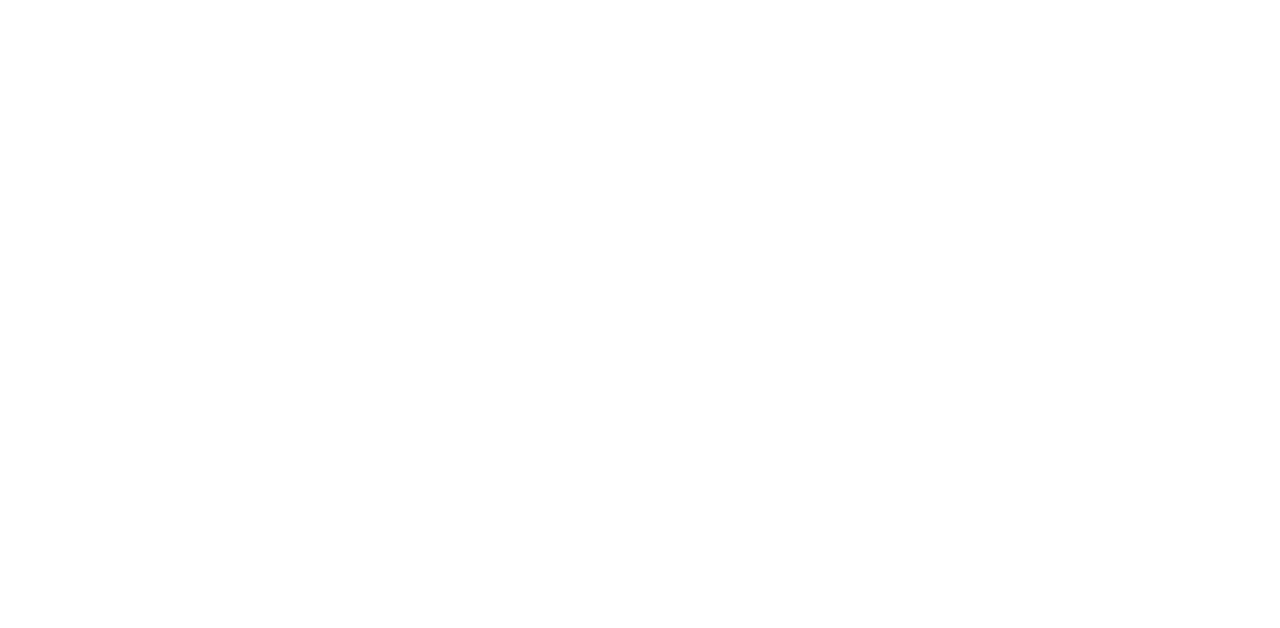
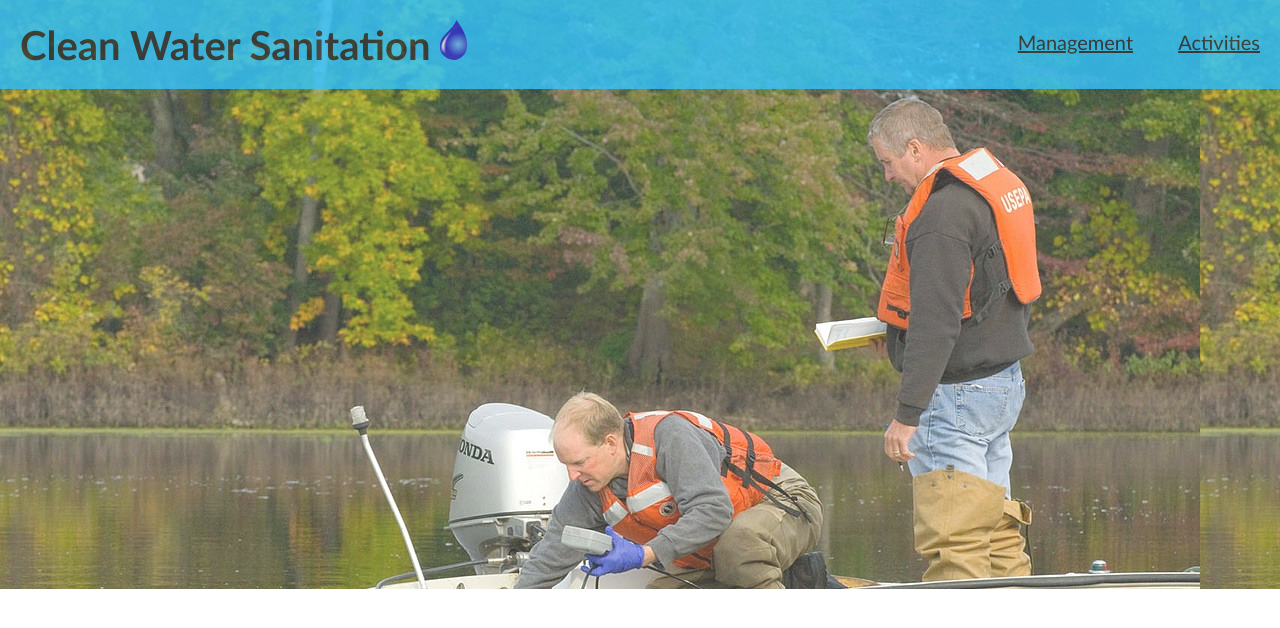
Before and after one commit to jljlspeedrunning/code_comp, a plain HTML site: page activities.html in a window 1280 px wide. Drawn offline with Linux system fonts and the light colour scheme.

Commit message:
routine commit of everything: added an image, improved some files

```diff
--- a/activities.html
+++ b/activities.html
@@ -4,10 +4,23 @@
         <meta charset="utf-8">
         <meta http-equiv="X-UA-Compatible" content="IE-edge">
         <meta name="viewport" content="width=device-width, initial-scale=1.0">
-        <link rel="stylesheet" href="assets/activities.css" media="screen">
+        <link rel="stylesheet" href="assets/style.css" media="screen">
         <title>Fun Activities!</title>
     </head>
     <body>
-        <!--Add stuff here.-->
+        <div style="background-image: url(resources/collecting_water_river.jpg);">
+            <div id="side_more">
+                <h1 id="heading" onclick="location.href='index.html'">Clean Water Sanitation <img src="resources/droplet_logo.png" alt="droplet" style="height: 40px; width: auto;"></h1>
+
+                <div id="header">
+                    <!--Possibly going to add more attributes.-->
+                    <a href="management.html">Management</a>
+                    <a href="activities.html">Activities</a>
+                </div>
+            </div>
+            <div style="height: 500px"></div>
+
+            <!--Add stuff here.-->
+        </div>
     </body>
 </html>
--- a/assets/style.css
+++ b/assets/style.css
@@ -1,7 +1,8 @@
 body {
-    margin: 20px;
     opacity: 0.8;
     font-family:'Trebuchet MS', 'Lucida Sans Unicode', 'Lucida Grande', 'Lucida Sans', Arial, sans-serif;
+    width: 100%;
+    margin: 0;
 }
 
 #side_more {
```
Also changed, not shown: index.html (+1 -1 lines), management.html (+13 -2 lines), README.md, assets/activities.css (deleted), assets/management.css (deleted), resources/collecting_water_river.jpg (added).
